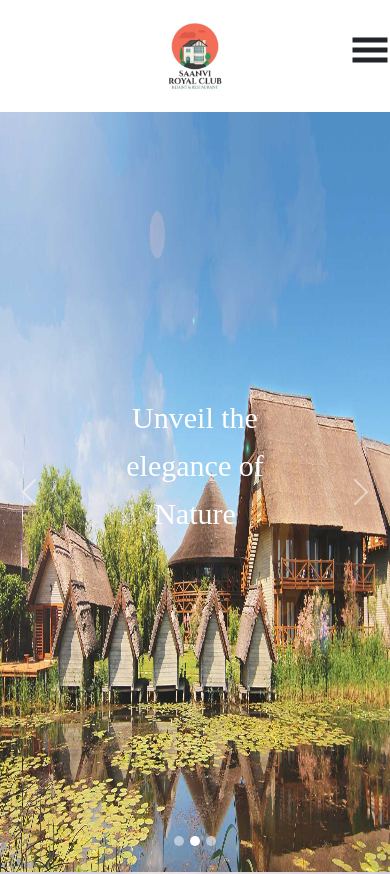
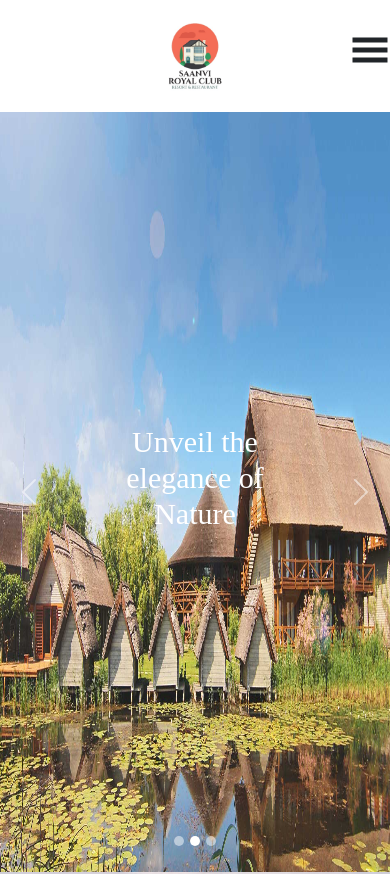
Before and after one commit to AjoyKumarPujari/Shaanvi, a React (Create React App) app: page / in a window 390 px wide. Shown: the top 874 px of the page. Built offline with nearby package versions, Linux system fonts and the light colour scheme.

Commit message:
Crousal Refractor Done

```diff
--- a/src/pages/Crousal.css
+++ b/src/pages/Crousal.css
@@ -6,3 +6,9 @@
 .carousel-caption {
     height: 100px;
 }
+
+@media only screen and (min-width: 1024px) {
+    #responsiveText {
+        font-size: 7xl;
+    }
+}
--- a/src/pages/Crousal.jsx
+++ b/src/pages/Crousal.jsx
@@ -26,14 +26,9 @@ function Crousal() {
       />
 
       <Carousel.Caption>
-
-    <div className=' text-3xl  font-small absolute bottom-60 mt-100 left-0 right-0 px-2 py-20 '>
-
-
+      <div className=' text-3xl  absolute bottom-60 mt-100 left-0 right-0 px-2 py-20' id="responsiveText">
         <CrousalHeading text={"Saanvi Royal Club"}/>
-
       </div>
-
       </Carousel.Caption>
     </Carousel.Item>
     <Carousel.Item>
@@ -43,14 +38,9 @@ function Crousal() {
       alt="Second Slide"
       />
       <Carousel.Caption>
-
-     <div className=' text-5xl  font-small absolute bottom-60 mt-100 left-0 right-0 px-2 py-20 '>
-
-
-          <CrousalSubheadingz text={"Unveil the elegance of Nature"}/>
-
+      <div className=' text-3xl absolute bottom-60 mt-100 left-0 right-0 px-2 py-20' id="responsiveText">
+      <CrousalHeading text={"Unveil the elegance of Nature"}/>
       </div>
-
       </Carousel.Caption>
     </Carousel.Item>
     <Carousel.Item>
@@ -60,14 +50,9 @@ function Crousal() {
       alt="Third Slide"
       />
       <Carousel.Caption>
-
-      <div className=' text-5xl  font-small absolute bottom-60 mt-100 left-0 right-0 px-2 py-20 '>
-
-
-          <CrousalSubheadingz text={"Where Paradise meets Luxary"}/>
-
+        <div className=' text-3xl   absolute bottom-60 mt-100 left-0 right-0 px-2 py-20 'id="responsiveText">
+          <CrousalHeading text={"Where Paradise meets Luxury"}/>
         </div>
-
       </Carousel.Caption>
     </Carousel.Item>
     </Carousel>
--- a/src/pages/CrousalHeading.jsx
+++ b/src/pages/CrousalHeading.jsx
@@ -3,11 +3,7 @@ import React from 'react'
 const CrousalHeading = ({text}) => {
     return (
         <div className='headingtext  ml-10 mr-10 '>
-        <span className='headingtext  text-3xl  font-small '   style={{
-                '@media only screen and (max-width: 400px)': {
-                    fontSize: '3xl'
-                }
-            }} >
+        <span className='headingtext  ' >
             {text}
         </span>
         </div>
--- a/src/pages/CrousalSubheadingz.jsx
+++ b/src/pages/CrousalSubheadingz.jsx
@@ -2,12 +2,8 @@ import React from 'react'
 
 const CrousalSubheadingz = ({text}) => {
     return (
-        <div className='headingtext mt-200 ml-10 mr-10 '>
-        <span className='headingtext  text-3xl  font-small '  style={{
-                '@media only screen and (max-width: 400px)': {
-                    fontSize: '4xl'
-                }
-            }}  >
+        <div className='headingtext  '>
+        <span className='headingtext '  >
             {text}
         </span>
         </div>
```
Lines whose indentation alone changed are shown as unchanged.
